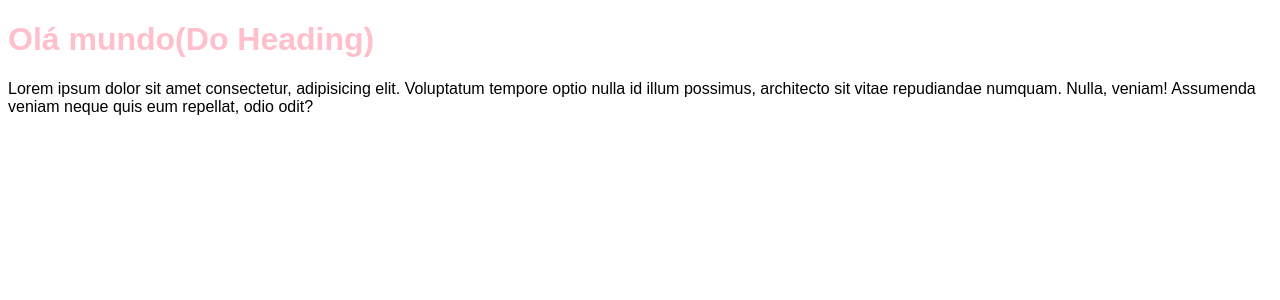
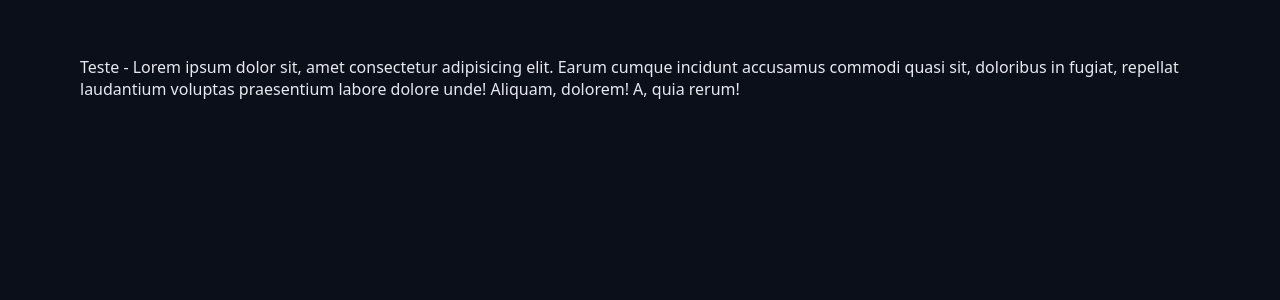
Before and after one commit to alexromanhuk/curso-react, a React (Vite) app in the folder react-course/: page / in a window 1280 px wide. Shown: the top 300 px of the page. Built offline with nearby package versions, Linux system fonts and the light colour scheme.

Commit message:
Teste CSS

```diff
--- a/react-course/package.json
+++ b/react-course/package.json
@@ -10,6 +10,7 @@
     "preview": "vite preview"
   },
   "dependencies": {
+    "lucide-react": "^0.553.0",
     "react": "^19.1.1",
     "react-dom": "^19.1.1"
   },
--- a/react-course/src/App.tsx
+++ b/react-course/src/App.tsx
@@ -1,15 +1,20 @@
-import './styles/theme.css';
+import "./styles/theme.css";
 import './styles/global.css';
-import { Heading } from './components/Heading';
 
-export function App(){
-    console.log('Oi');
+
+export function App() {
     return (
         <>
-            <Heading/>
-            <p>
-                Lorem ipsum dolor sit amet consectetur, adipisicing elit. Voluptatum tempore optio nulla id illum possimus, architecto sit vitae repudiandae numquam. Nulla, veniam! Assumenda veniam neque quis eum repellat, odio odit?
-            </p>
+            <div className='container'>
+                <div className='content'>
+                    <section>
+                        Teste - Lorem ipsum dolor sit, amet consectetur adipisicing elit. Earum cumque
+                        incidunt accusamus commodi quasi sit, doloribus in fugiat, repellat
+                        laudantium voluptas praesentium labore dolore unde! Aliquam, dolorem! A,
+                        quia rerum!
+                    </section>
+                </div>
+            </div>
         </>
-    )
+    );
 }
--- /dev/null
+++ b/react-course/src/components/Heading.module.css
@@ -0,0 +1,10 @@
+.heading {
+  display: flex;
+  align-items: center;
+  justify-content: center;
+  gap: 2.4rem;
+}
+
+.cyan {
+  color: cyan;
+}
--- a/react-course/src/components/Heading.tsx
+++ b/react-course/src/components/Heading.tsx
@@ -1,3 +1,10 @@
-export function Heading() {
-    return <h1 className="heading">Olá mundo(Do Heading)</h1>
+import type React from 'react';
+import styles from './Heading.module.css';
+
+type HeadingProps = {
+    children: React.ReactNode;
 }
+
+export function Heading({ children }: HeadingProps){
+    return <h1 className={styles.heading}>{children}</h1>
+}
--- a/react-course/src/styles/global.css
+++ b/react-course/src/styles/global.css
@@ -1,8 +1,33 @@
 body {
-    font-family: sans-serif;
-    font-size: 30;
+  font-family: sans-serif;
+  font-size: 30px;
+  margin: 0;
+  padding: 0;
+  box-sizing: border-box;
+}
+
+html {
+  font-size: 62.5%;
 }
 
 h1 {
-    color: var(--primary);
+  color: var(--primary);
 }
+
+body {
+  font-family: system-ui, -apple-system, BlinkMacSystemFont, 'Segoe UI', Roboto,
+    Oxygen, Ubuntu, Cantarell, 'Open Sans', 'Helvetica Neue', sans-serif;
+  font-size: 1.6rem; /* 16px */
+  background: var(--gray-900);
+  color: var(--text-default);
+}
+
+.container {
+  max-width: 1120px;
+  margin: 0 auto;
+  padding: 2.4rem;
+}
+
+.content {
+  margin: 3.2rem 0;
+}
--- a/react-course/src/styles/theme.css
+++ b/react-course/src/styles/theme.css
@@ -1,3 +1,37 @@
-:root{
-    --primary: pink;
+:root {
+  --gray-100: #e6e9f0;
+  --gray-200: #cdd3e1;
+  --gray-300: #aab3cc;
+  --gray-400: #555f7d;
+  --gray-500: #454f6a;
+  --gray-600: #363d56;
+  --gray-700: #272f43;
+  --gray-800: #181f2e;
+  --gray-900: #0a0f1a;
+
+  --primary-light: #4de7b7;
+  --primary: #0da170;
+  --primary-dark: #065f46;
+
+  --link-color: #10b981;
+  --link-hover: #0b8a60;
+
+  --success: #22c55e;
+  --warning: #eab308;
+  --error: #991b1b;
+  --info: #0ea5e9;
+
+  --text-over-primary: #0a0f1a;
+  --text-over-primary-dark: #e6e9f0;
+  --text-over-primary-light: #0a0f1a;
+  --text-over-success: #0a0f1a;
+  --text-over-warning: #0a0f1a;
+  --text-over-error: #e6e9f0;
+  --text-over-info: #0a0f1a;
+
+  --text-default: #e6e9f0;
+  --text-muted: #aab3cc;
+
+  --disabled: #555f7d;
+  --text-disabled: #aab3cc;
 }
```
Also changed, not shown: 2 other files (tests, documents, lock files or other folders).
